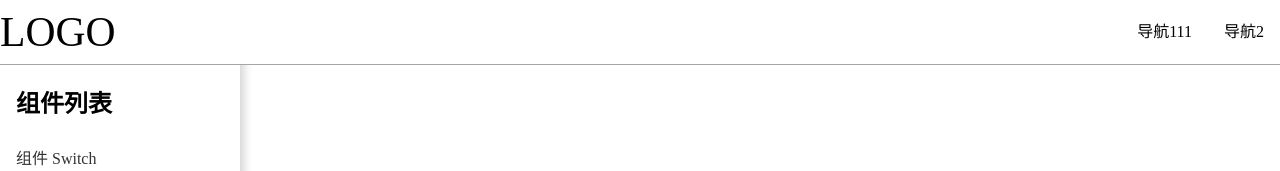
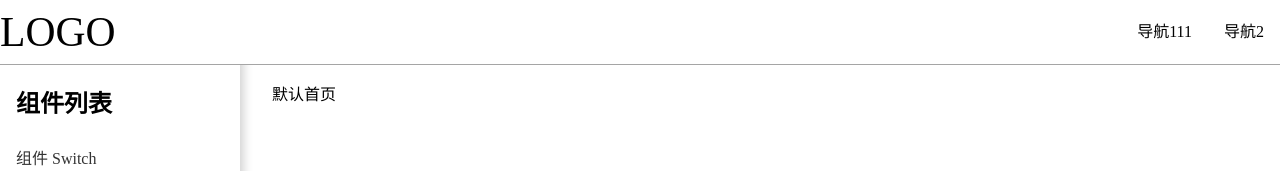
Before and after one commit to lookguy/holpflyUI, a Vue app in the folder hopefly/: page /#/doc in a window 1280 px wide. Shown: the top 171 px of the page. Built offline with nearby package versions, Linux system fonts and the light colour scheme.

Commit message:
调整下文件结构

```diff
--- /dev/null
+++ b/hopefly/src/components/doc.vue
@@ -0,0 +1,5 @@
+<template>
+  <div>
+    默认首页
+  </div>
+</template>
```
Also changed, not shown: hopefly/src/router.ts (+10 -5 lines), hopefly/src/components/button.vue (renamed from hopefly/src/views/button.vue), hopefly/src/components/dialog.vue (renamed from hopefly/src/views/dialog.vue), hopefly/src/components/switch.vue (renamed from hopefly/src/views/switch.vue), hopefly/src/components/tabs.vue (renamed from hopefly/src/views/tabs.vue).
